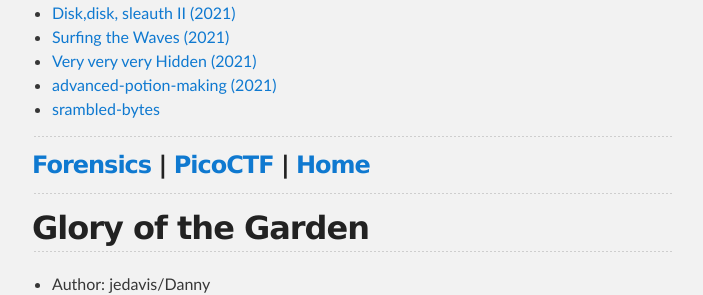
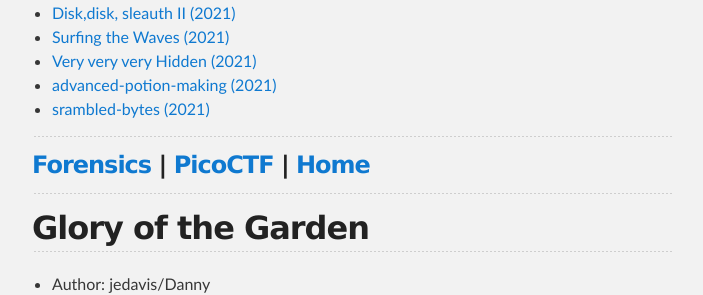
Before and after one commit to djm89uk/djm89uk.github.io, a Jekyll site: the page built from picogym_f.md, in a window 1280 px wide and 900 px high, scrolled down 1037 px. Shown: the part 161-456 px from the top of the window, without its empty margins (288-991 px from the left). Built offline with Jekyll 4.4.1, drawn with Linux system fonts in a browser that asks for light colours; our own code applies the rules of GitHub Pages for plain Markdown files.

Commit message:
Update picogym_f.md

```diff
--- a/picogym_f.md
+++ b/picogym_f.md
@@ -39,7 +39,7 @@
 - [Surfing the Waves (2021)](#surfing-the-waves)
 - [Very very very Hidden (2021)](#very-very-very-hidden)
 - [advanced-potion-making (2021)](#advanced-potion-making)
-- [srambled-bytes](#scrambled-bytes)
+- [srambled-bytes (2021)](#scrambled-bytes)
 
 ---
 
@@ -4460,7 +4460,7 @@ DECIMAL       HEXADECIMAL     DESCRIPTION
 --------------------------------------------------------------------------------
 ~~~
 
-Nothing here either.  The flag most likely is embedded using stegaongraphy techniques.  A useful online tool, StegOnline(#stegonline.georgeom.net) provides some simple tools to view the image data;  We can review the red, green or blue content individually and we can view the inverse RGB content.  Using this tool no flag was discovered however, if we look at the "bit planes" (this isolates LSB encoded data) we can see a flag.  The flag is included in the image within the first 2 bits of each colour Byte.
+Nothing here either.  The flag most likely is embedded using stegaongraphy techniques.  A useful online tool, [StegOnline](#stegonline.georgeom.net) provides some simple tools to view the image data;  We can review the red, green or blue content individually and we can view the inverse RGB content.  Using this tool no flag was discovered however, if we look at the "bit planes" (this isolates LSB encoded data) we can see a flag.  The flag is included in the image within the first 2 bits of each colour Byte.
 
 ~~~
 picoCTF{w1z4rdry}
```
